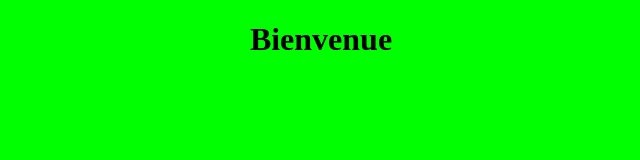
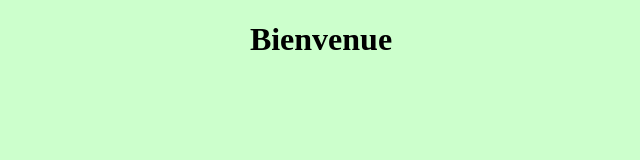
Before and after one commit to WernerBurat/new_project, a plain HTML site: page index.html in a window 1280 px wide. Shown: the whole page, without its empty margins (319-959 px from the left). Drawn offline with Linux system fonts and the light colour scheme.

Commit message:
changed for a lighter green

```diff
--- a/index.html
+++ b/index.html
@@ -1,7 +1,7 @@
 <!doctype html>
 <html>
 <title>Bienvenue</title>
-<body bgcolor="#00FF00">
+<body bgcolor="#CCFFCC">
 <h1><div align=center>Bienvenue</div></h1>
 </body>
 </html>
```
